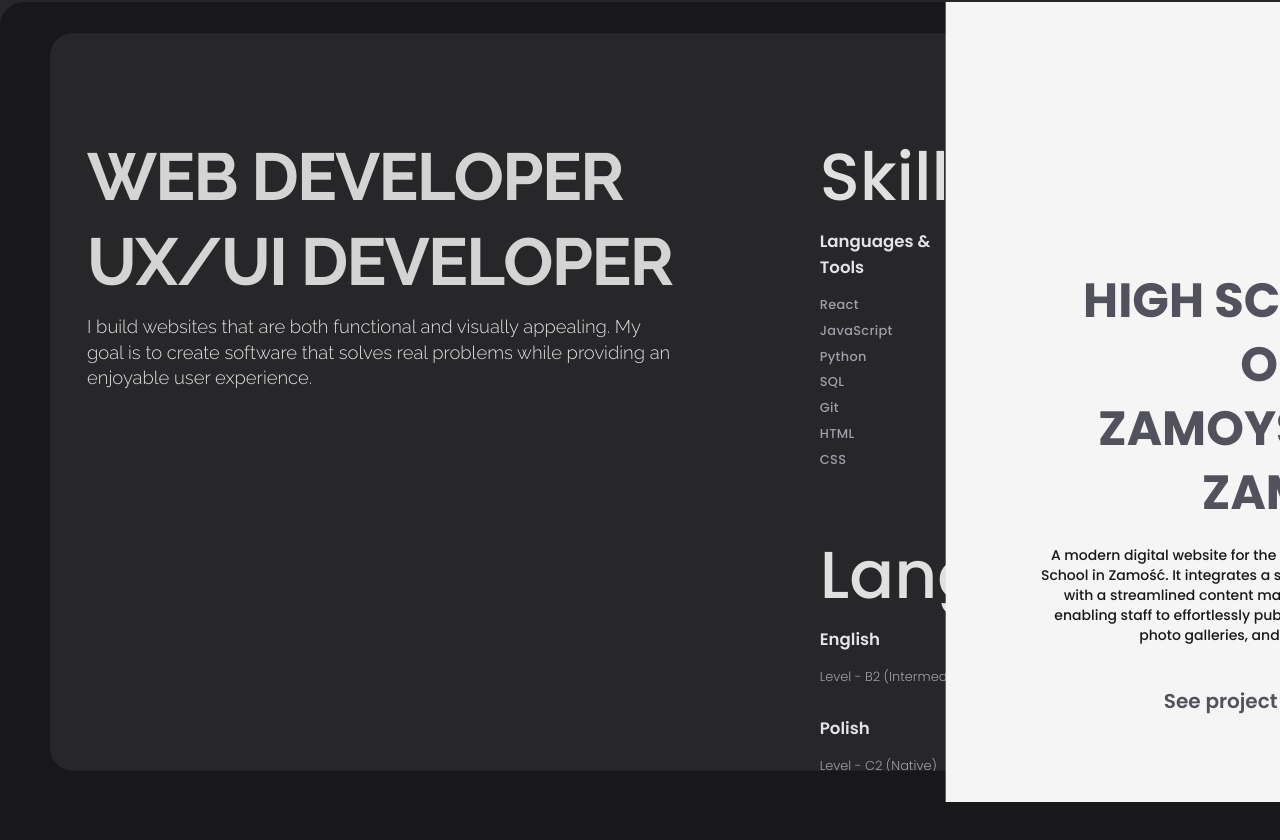
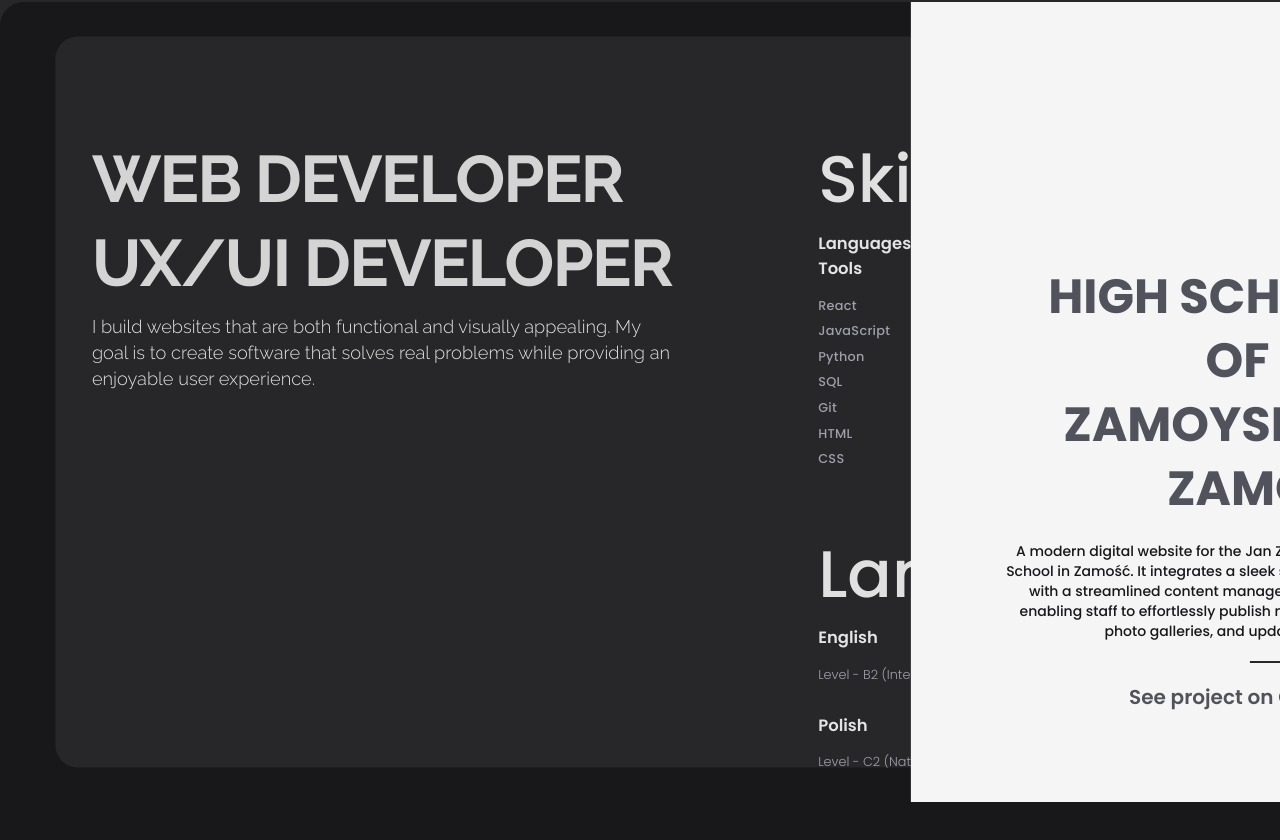
Before and after one commit to Mitrix005/Portfolio_mszyszlo, a Next.js app: page / in a window 1280 px wide. Shown: the part 798-1638 px from the top of the page. Built offline with nearby package versions, Linux system fonts and the light colour scheme; no server answers.

Commit message:
Delikatna poprawka Footera i w Projects

```diff
--- a/src/app/components/Cards/Projects.js
+++ b/src/app/components/Cards/Projects.js
@@ -124,9 +124,9 @@ export default function Projects({actualProject=0}){
                         initial="hidden"
                         animate="visible"
                         exit="exit"
-                        className="w-full flex flex-col-reverse md:flex-row items-center gap-5 md:gap-15 md:py-10">
+                        className="w-full flex flex-col-reverse md:flex-row gap-5 md:gap-15 md:py-10">
 
-                        <div className="w-full md:w-max h-max flex flex-col gap-2 md:items-end z-20 pointer-events-none md:pointer-events-auto">
+                        <div className="relative w-full md:w-2/5 h-auto flex flex-col md:items-end justify-between z-20">
                             <motion.p
                                 variants={itemVariant}
                                 className="relative md:flex-none top-0 text-zinc-600 text-3xl md:text-6xl font-medium">#{actualProject+1}</motion.p>
--- a/src/app/components/Footer/Footer.js
+++ b/src/app/components/Footer/Footer.js
@@ -1,3 +1,3 @@
 export default function Footer(){
-    return (<div className="flex justify-center p-10 w-full h-max bg-zinc-900"><p className="text-md font-medium">© Designed and developed by Michał Szyszło</p></div> )
+    return (<div className="flex justify-center p-5 w-full h-max bg-zinc-900 rounded-2xl"><p className="text-md font-medium">© Designed and developed by Michał Szyszło</p></div> )
 }
```
